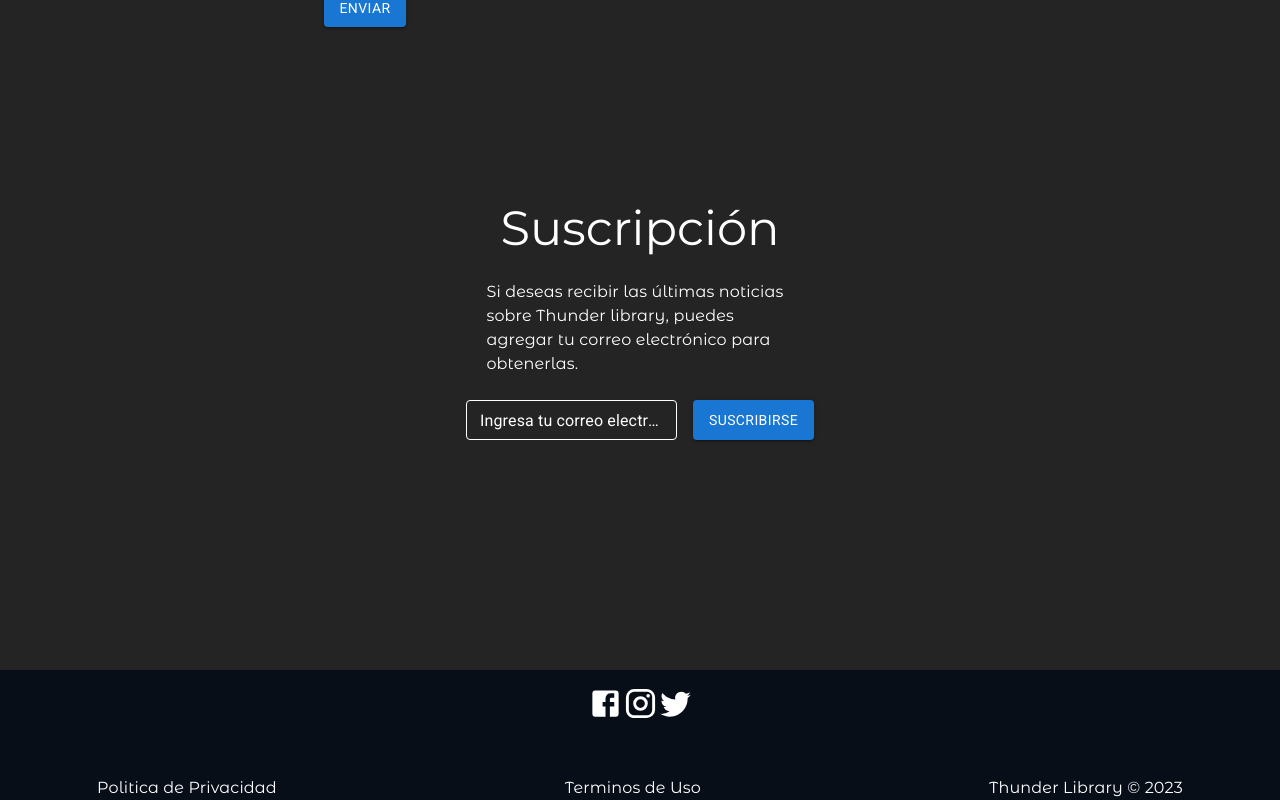
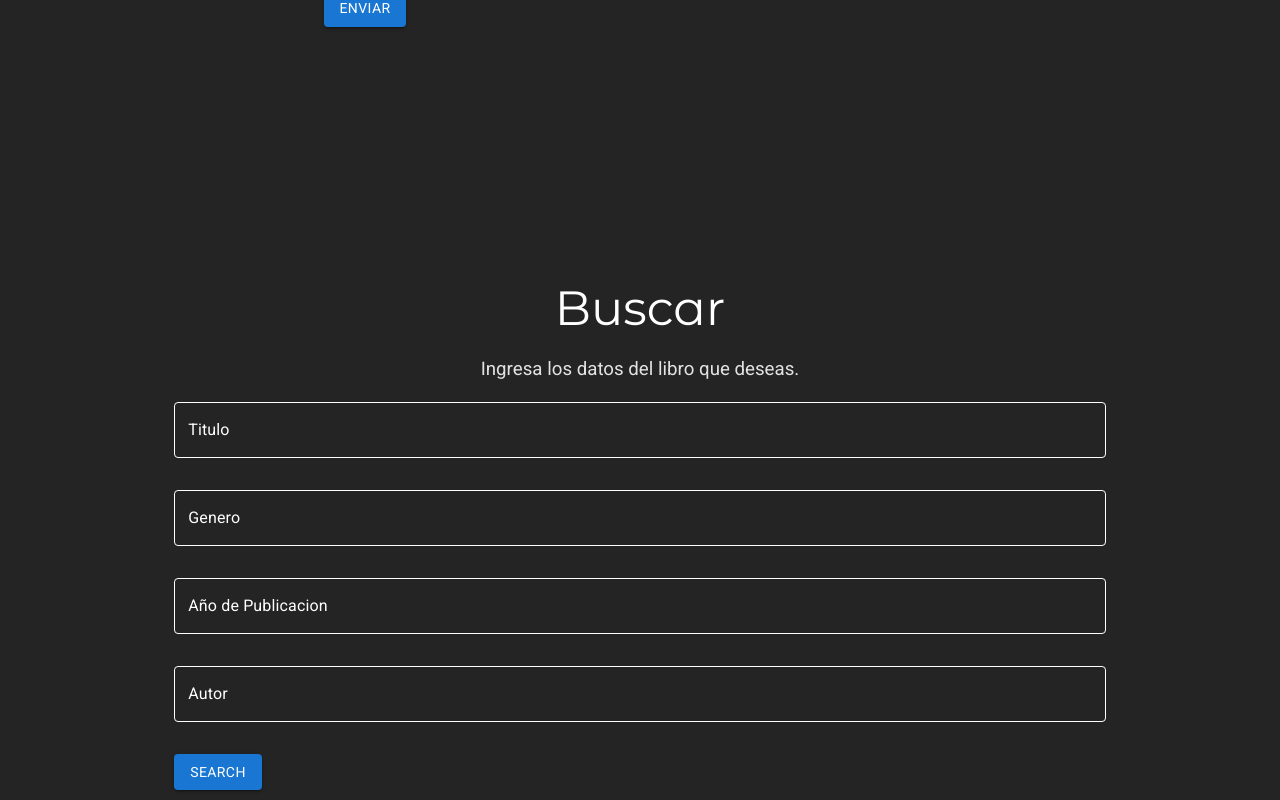
Before and after one commit to KevinAlejandro17/ThunderLibrary, a React (Vite) app in the folder thunder-library/: page / in a window 1280 px wide. Shown: the part 2380-3180 px from the top of the page. Built offline with nearby package versions, Linux system fonts and the light colour scheme; no server answers.

Commit message:
Crear Formulario para la busqueda del libro

```diff
--- a/thunder-library/src/App.jsx
+++ b/thunder-library/src/App.jsx
@@ -6,6 +6,7 @@ import Navbar from "./components/Navbar";
 import Home from "./components/LandingPage/Home";
 import Login from "./components/Login/Login";
 import SolicitudPrestamo from "./components/NuevoPrestamo/SolicitudPrestamo";
+import BookSearch from "./components/LandingPage/BookSearch";
 
 //import ContextProvider
 import ContextProvider from "./context/Context";
@@ -23,6 +24,7 @@ const App = () => {
             <Route path="/" element={<Home/>}></Route>
             <Route path="/login" element={<Login/>}></Route>
             <Route path="/nuevoPrestamo" element={<SolicitudPrestamo/>}> </Route>
+            <Route path="/bookSearch" element={<BookSearch/>}> </Route>
           </Routes>
         </Router>
       </ContextProvider>
--- /dev/null
+++ b/thunder-library/src/components/LandingPage/BookSearch.jsx
@@ -0,0 +1,116 @@
+import React, { useState } from "react";
+import {
+  Box,
+  Typography,
+  TextField,
+  Button,
+  Stack,
+  styled,
+} from "@mui/material";
+
+function BookSearch({ onSearch }) {
+  const [query, setQuery] = useState("");
+  const [genre, setGenre] = useState("");
+  const [year, setYear] = useState("");
+  const [author, setAuthor] = useState("");
+
+  const handleSubmit = (event) => {
+    event.preventDefault();
+    onSearch({ query, genre, year, author });
+  };
+
+  const handleQueryChange = (event) => {
+    setQuery(event.target.value);
+  };
+
+  const handleGenreChange = (event) => {
+    setGenre(event.target.value);
+  };
+
+  const handleYearChange = (event) => {
+    setYear(event.target.value);
+  };
+
+  const handleAuthorChange = (event) => {
+    setAuthor(event.target.value);
+  };
+
+  return (
+    <Box
+    id="search"
+      sx={{
+        py:20,
+        display: "flex",
+        flexDirection: "column",
+        alignItems: "center",
+        justifyContent: "center",
+
+      }}
+    >
+      <Typography variant="h3">Buscar</Typography>
+      <React.Fragment>
+        <h3>
+          Ingresa los datos del libro que deseas.
+        </h3>
+      <form onSubmit={handleSubmit}>
+        <TextField
+          id="book-search"
+          label="Titulo"
+          value={query}
+          onChange={handleQueryChange}
+          fullWidth
+          sx={styles.input}
+        />
+        <TextField
+          id="book-genre"
+          label="Genero"
+          value={genre}
+          onChange={handleGenreChange}
+          fullWidth
+          sx={styles.input}
+
+        />
+        <TextField
+          id="book-year"
+          label="Año de Publicacion"
+          type="number"
+          value={year}
+          onChange={handleYearChange}
+          fullWidth
+          sx={styles.input}
+        />
+        <TextField
+          id="book-author"
+          label="Autor"
+          value={author}
+          onChange={handleAuthorChange}
+          fullWidth
+          sx={styles.input}
+        />
+        <Button variant="contained" type="submit">
+          Search
+        </Button>
+      </form>
+      </React.Fragment>
+    </Box>
+  );
+}
+
+export default BookSearch;
+const styles = {
+  input: {
+    "& .MuiOutlinedInput-root .MuiOutlinedInput-notchedOutline": {
+      borderColor: "white",
+    },
+    "& .MuiInputLabel-root": {
+      color: "white",
+    },
+    "& .MuiInputBase-input": {
+      color: "white",
+    },
+    "& .MuiOutlinedInput-root.Mui-focused .MuiOutlinedInput-notchedOutline": {
+      borderColor: "white",
+    },
+   mb: 4 // add margin top
+  },
+};
--- a/thunder-library/src/components/LandingPage/Home.jsx
+++ b/thunder-library/src/components/LandingPage/Home.jsx
@@ -8,7 +8,8 @@ import background from "../../assets/images/background.png";
 import About from './About';
 import Contact from './Contact';
 import Footer from './Footer';
-import Formulario from './Formulario';
+import Suscripcion from './Suscripcion';
+import BookSearch from "./BookSearch";
 
 
 const Home = () => {
@@ -39,7 +40,8 @@ const Home = () => {
 
       <About />
       <Contact />
-      <Formulario />
+      <BookSearch />
+      <Suscripcion />
       <Footer />
     </Box>
   );
--- a/thunder-library/src/components/LandingPage/Formulario.jsx
+++ b/thunder-library/src/components/LandingPage/Suscripcion.jsx
@@ -2,7 +2,7 @@ import React, { useState } from "react";
 import { TextField, Button, Typography, Grid } from "@mui/material";
 import Box from "@mui/material/Box";
 
-const Formulario = () => {
+const Suscripción = () => {
   const [email, setEmail] = useState("");
 
   const handleSubmit = (event) => {
@@ -13,7 +13,7 @@ const Formulario = () => {
 
   return (
     <Box
-      id="about"
+      id="Suscription"
       sx={{ height: "30vh", display: "grid", placeItems: "center", py: 10 }}
     >
       <Typography variant="h3">Suscripción</Typography>
@@ -52,7 +52,7 @@ const Formulario = () => {
   );
 };
 
-export default Formulario;
+export default Suscripción;
 
 const styles = {
   input: {
```
Also changed, not shown: 1 other file (tests, documents, lock files or other folders).
